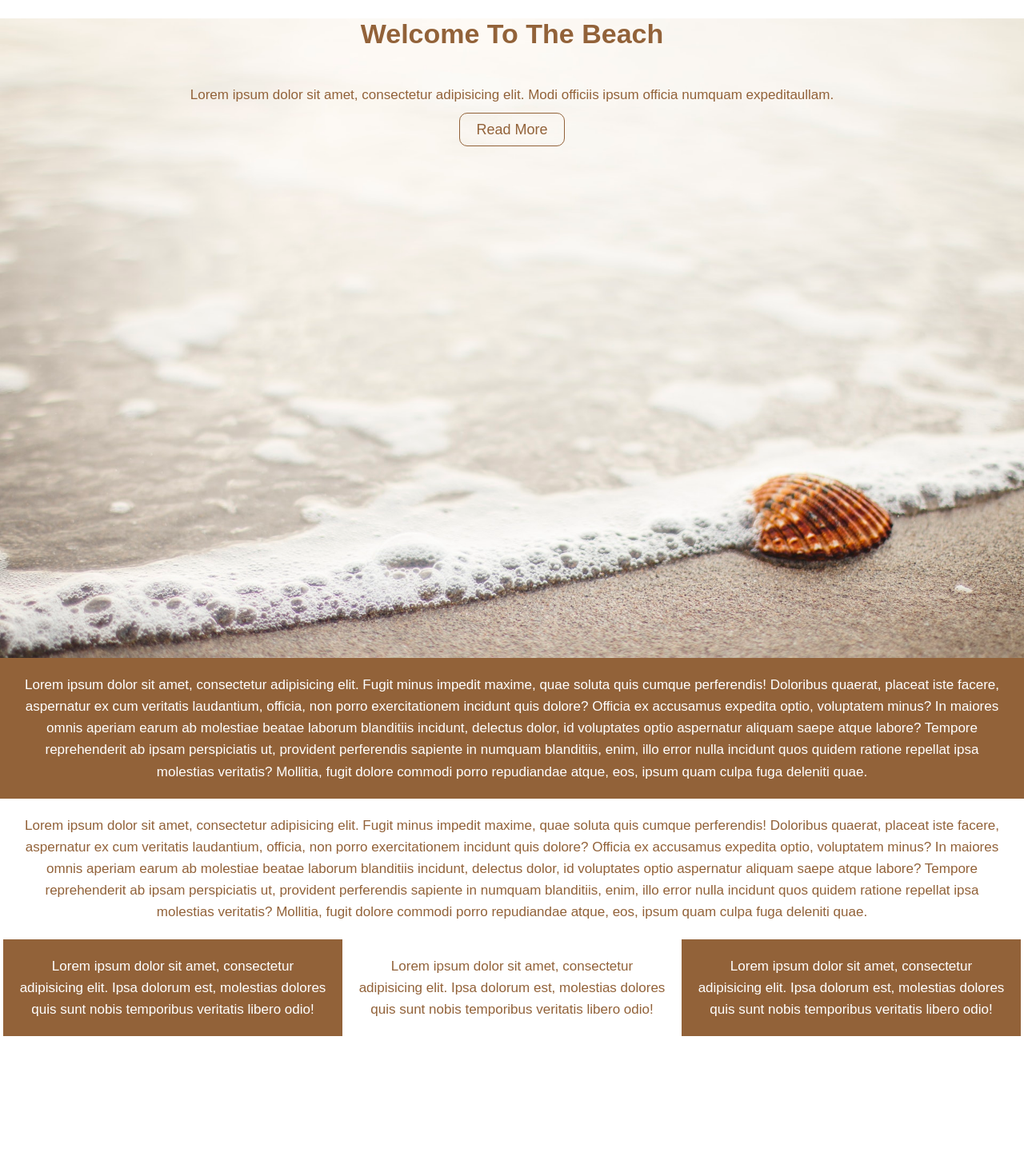
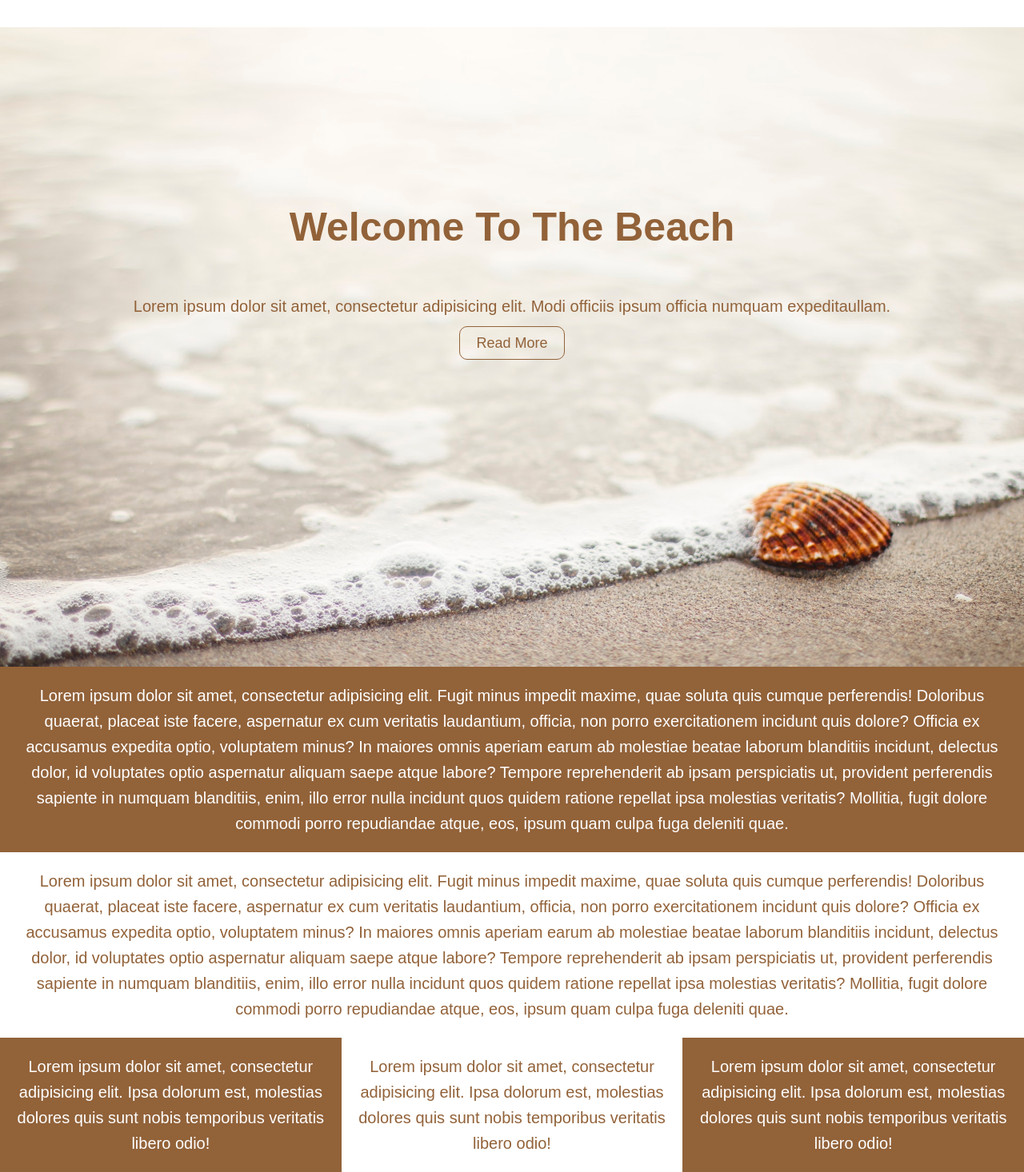
Before and after one commit to dmytro-bieliei/Verstka_sayta_s_blochnoy_modelju, a plain HTML site: page index.html in a window 1280 px wide. Shown: the whole page at 80% size. Before the commit the page ends 1296 px from the top, so only its background shows below. Drawn offline with Linux system fonts and the light colour scheme.

Commit message:
add_header_styles

```diff
--- a/assets/styles/style.css
+++ b/assets/styles/style.css
@@ -1,4 +1,7 @@
-body {
+*{
+  box-sizing: border-box;
+}
+  body {
   text-align: center;
   font-family: Arial, Helvetica, sans-serif;
   font-size: 17px;
@@ -6,24 +9,34 @@ body {
   margin: 0;
 }
 
+h1 {
+  font-size: 50px;
+  line-height: 1.2;
+}
+
 p {
   margin: 0;
-  font-size: 17px;
+  padding: 20px;
+  font-size: 20px;
   line-height: 1.6;
-  padding: 20px;
 }
 
 section {
-  box-sizing: content-box;
   display: block;
   min-width: 400px;
-  width: 100vw;
+  width: 100%;
   font-size: 0;
 }
 
 header {
   height: 100vh;
-  width: 100vw;
+  width: 100%;
+}
+
+.text {
+  padding-top: 220px;
+  text-align: center;
+
 }
 
 .Image_background {
@@ -31,13 +44,9 @@ header {
   background-size: cover;
   background-repeat: no-repeat;
   background-position: center;
-  width: 100vw;
-  text-align: center;
+  width: 100%;
   display: block;
-
-
 }
-
 
 .btn {
   color: #926239;
@@ -47,7 +56,6 @@ header {
   text-decoration: none;
   padding: 10px 20px;
   margin-top: 20px;
-
 }
 
 .btn:hover {
@@ -63,5 +71,5 @@ header {
 
 .column {
   display: inline-block;
-  width: 30%;
+  width: 33.333333%;
 }
--- a/index.html
+++ b/index.html
@@ -1,5 +1,5 @@
 <!DOCTYPE html>
-<html lang="en">
+<html lang="zxx">
   <head>
     <meta charset="UTF-8">
     <meta http-equiv="X-UA-Compatible" content="IE=edge">
@@ -10,7 +10,7 @@
 <body>
     <!--Картинка на бекграунді -->
     <header class="Image_background">
-      <h1>Welcome To The Beach</h1>
+      <h1 class="text">Welcome To The Beach</h1>
       <p>Lorem ipsum dolor sit amet, consectetur adipisicing elit. Modi officiis ipsum officia numquam expeditaullam.</p>
       <a href="#" class="btn">Read More</a>
     </header>
```
